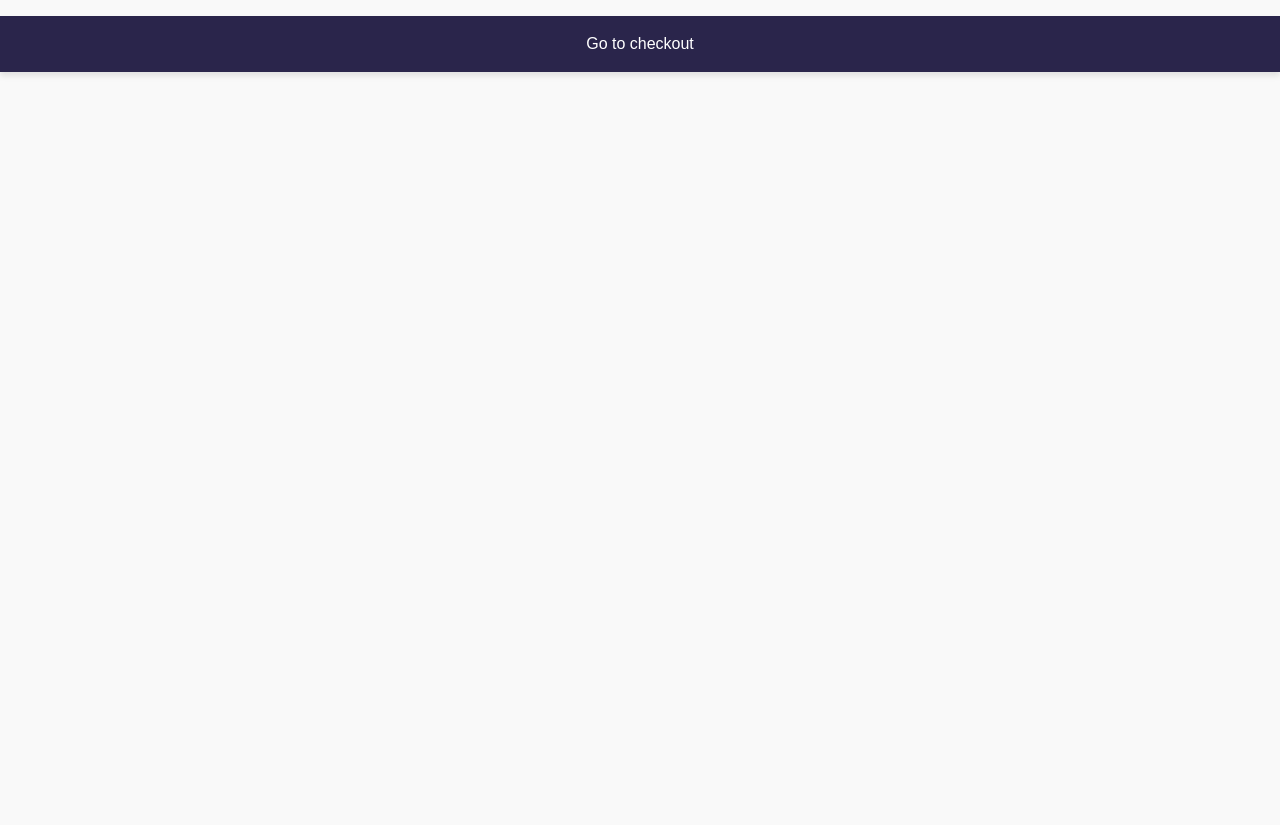
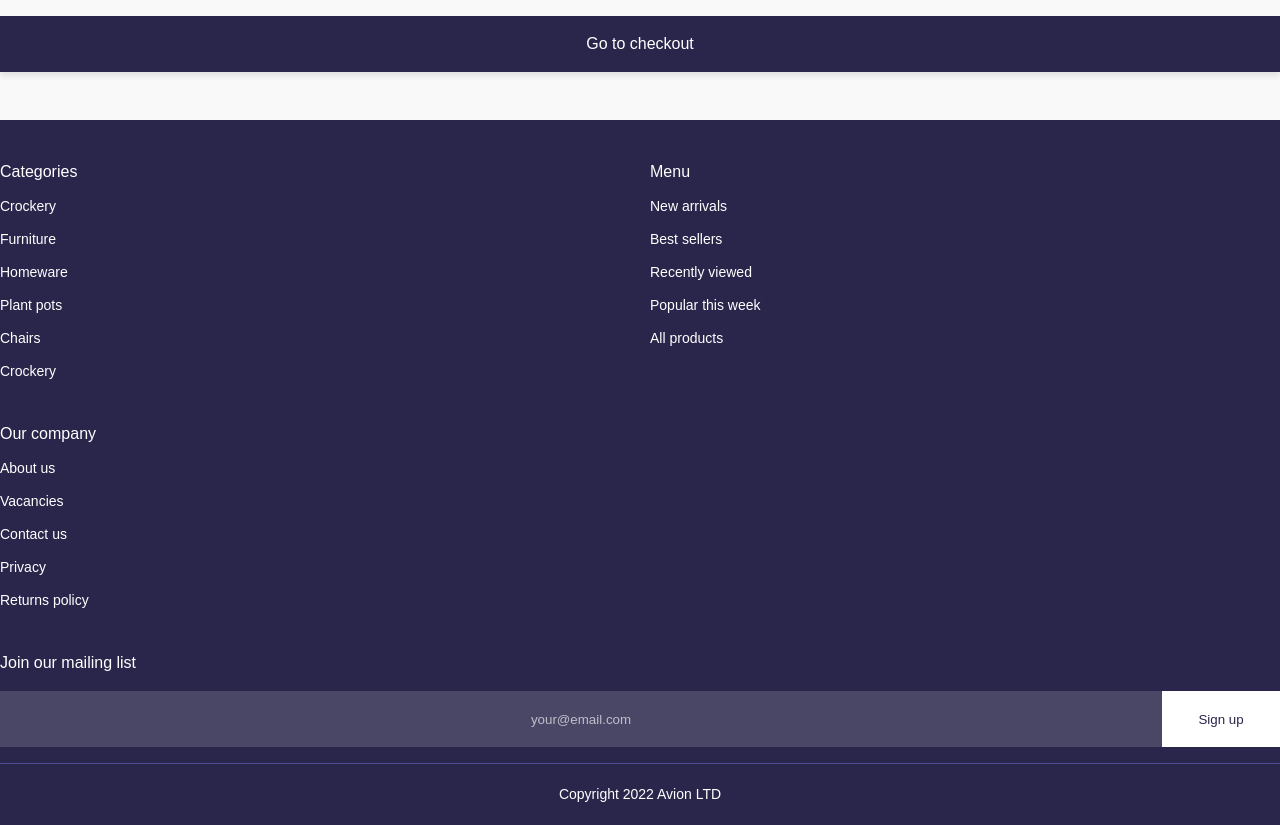
Before and after one commit to AndriySham/Avion, a React (Vite) app: page /cart in a window 1280 px wide. Shown: the part 300-1125 px from the top of the page. Before the commit the page ends 800 px from the top, so only its background shows below. Built offline with nearby package versions, Linux system fonts and the light colour scheme; no server answers; a web font is replaced by a local one.

Commit message:
Add Footer

```diff
--- a/src/App.tsx
+++ b/src/App.tsx
@@ -4,6 +4,7 @@ import { Header } from "./components/Header/Header";
 import { ProductGrid } from "./components/ProductGrid/ProductGrid";
 import { ProductDetail } from "./pages/ProductDetail";
 import { Cart } from "./pages/Cart";
+import { Footer } from "./components/Footer/Footer";
 
 function App() {
   return (
@@ -18,6 +19,7 @@ function App() {
             <Route path="/cart" element={<Cart />} />
           </Routes>
         </main>
+        <Footer />
       </div>
     </BrowserRouter>
   )
--- /dev/null
+++ b/src/components/Footer/Footer.css
@@ -0,0 +1,83 @@
+.footer {
+    background-color: var(--dark-primary);
+    color: var(--white);
+    padding: 40px 0 20px;
+}
+
+.footer__items {
+    margin-bottom: 20px;
+    display: grid;
+    grid-template-columns: 1fr 1fr;
+    row-gap: 40px;
+    column-gap: 20px;
+}
+
+.line {
+    border-bottom: 1px solid var(--primary-light);
+    padding-bottom: 16px;
+}
+
+.footer__item--newsletter {
+    grid-column: span 2;
+}
+
+.footer__item-title {
+    font-size: 16px;
+    font-weight: 400;
+}
+
+.footer__item-links {
+    margin-top: 12px;
+    display: flex;
+    flex-direction: column;
+    gap: 12px;
+}
+
+.footer__item-links li {
+    font-size: 14px;
+}
+
+.footer__item-links a:hover {
+    color: var(--primary-light);
+}
+
+
+
+.newsletter-form {
+    display: flex;
+    flex-direction: row;
+    height: 56px;
+    font-size: 16px;
+    margin-top: 16px;
+}
+
+.newsletter-form__input {
+    background-color: rgba(255, 255, 255, 0.15);
+    color: var(--white);
+    text-align: center;
+    flex: 1;
+    border: none;
+    padding: 0 16px;
+}
+
+.newsletter-form__input::placeholder {
+    color: rgba(255, 255, 255, 0.65);
+}
+
+.newsletter-form__button {
+    background-color: var(--white);
+    color: var(--dark-primary);
+    width: 118px;
+    font-weight: 500;
+}
+
+.newsletter-form__button:hover {
+    background-color: var(--primary-light);
+    color: var(--white);
+}
+
+.footer__copyright {
+    font-size: 14px;
+    text-align: center;
+    margin-top: 20px;
+}
--- /dev/null
+++ b/src/components/Footer/Footer.tsx
@@ -0,0 +1,62 @@
+import "./Footer.css";
+
+export function Footer() {
+    return (
+        <footer className="footer">
+            <div className="container">
+                <div className="footer__items line">
+
+                    <div className="footer__item">
+                        <h3 className="footer__item-title">Categories</h3>
+                        <ul className="footer__item-links">
+                            <li><a href="#">Crockery</a></li>
+                            <li><a href="#">Furniture</a></li>
+                            <li><a href="#">Homeware</a></li>
+                            <li><a href="#">Plant pots</a></li>
+                            <li><a href="#">Chairs</a></li>
+                            <li><a href="#">Crockery</a></li>
+                        </ul>
+                    </div>
+
+                    <div className="footer__item">
+                        <h3 className="footer__item-title">Menu</h3>
+                        <ul className="footer__item-links">
+                            <li><a href="#">New arrivals</a></li>
+                            <li><a href="#">Best sellers</a></li>
+                            <li><a href="#">Recently viewed</a></li>
+                            <li><a href="#">Popular this week</a></li>
+                            <li><a href="#">All products</a></li>
+                        </ul>
+                    </div>
+
+                    <div className="footer__item">
+                        <h3 className="footer__item-title">Our company</h3>
+                        <ul className="footer__item-links">
+                            <li><a href="#">About us</a></li>
+                            <li><a href="#">Vacancies</a></li>
+                            <li><a href="#">Contact us</a></li>
+                            <li><a href="#">Privacy</a></li>
+                            <li><a href="#">Returns policy</a></li>
+                        </ul>
+                    </div>
+
+                    <div className="footer__item footer__item--newsletter">
+                        <h3 className="footer__item-title">Join our mailing list</h3>
+                        <div className="newsletter-form">
+                            <input type="email" placeholder="your@email.com" className="newsletter-form__input" />
+                            <button className="newsletter-form__button">Sign up</button>
+                        </div>
+                    </div>
+
+                </div>
+
+                <div className="footer__social">
+                    <p className="footer__copyright">Copyright 2022 Avion LTD</p>
+                    <ul className="footer__links">
+
+                    </ul>
+                </div>
+            </div>
+        </footer>
+    )
+}
--- a/src/index.css
+++ b/src/index.css
@@ -6,6 +6,9 @@
   --dark-primary: #2A254B;
   /* Глибокий синій/індиго */
   --primary: #2A254B;
+
+  --primary-light: #4E4D93;
+
   --light-gray: #F9F9F9;
   /* Світло-сірий фон для блоків */
   --border-gray: #EBE8F4;
```
